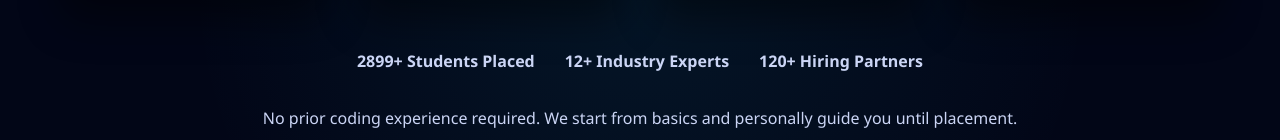
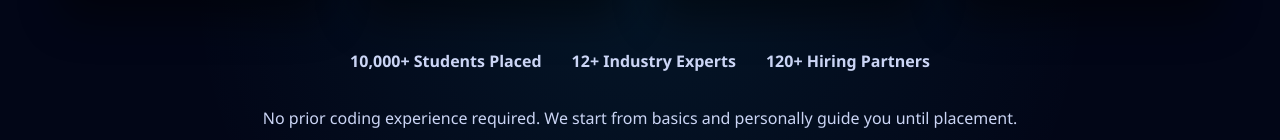
Before and after one commit to ghembadkishor/TechnoSignia_web, a React (Vite) app: page /placement in a window 1280 px wide. Shown: the part 483-623 px from the top of the page. Built offline with nearby package versions, Linux system fonts and the light colour scheme; no server answers.

Commit message:
Fix undefined counters access and stabilize home counters

```diff
--- a/src/data/homeData.js
+++ b/src/data/homeData.js
@@ -1,7 +1,7 @@
 export const homeData = {
   heroText: "India’s Placement-Focused Software Training Institute",
   counters: {
-    placementRate: 96,       // %
+    placementRate: 95,       // %
     studentsPlaced: 10000,
     hiringPartners: 120,
     industryExperts: 12,
--- a/src/pages/Home/Home.jsx
+++ b/src/pages/Home/Home.jsx
@@ -65,7 +65,7 @@ const Home = () => {
 
           {/* COUNTERS INSIDE HERO */}
              <div className="hero-counters">
-                <Counter label="Placement Success Rate" value={data.counters.placementRate} suffix="%" />
+                <Counter label="Placement Success Rate" value={data?.counters?.placementRate ?? 0}suffix="%"/>
                 <Counter label="Students Placed" value={data.counters.studentsPlaced} />
                 <Counter label="Hiring Partners" value={data.counters.hiringPartners} />
                 <Counter label="Industry Experts" value={data.counters.industryExperts} />
--- a/src/pages/PlacementJourney.jsx
+++ b/src/pages/PlacementJourney.jsx
@@ -53,7 +53,7 @@ const PlacementJourney = () => {
           animate={{ opacity: 1 }}
           transition={{ delay: 1.2 }}
         >
-          <span>2899+ Students Placed</span>
+          <span>10,000+ Students Placed</span>
           <span>12+ Industry Experts</span>
           <span>120+ Hiring Partners</span>
         </motion.div>
```
